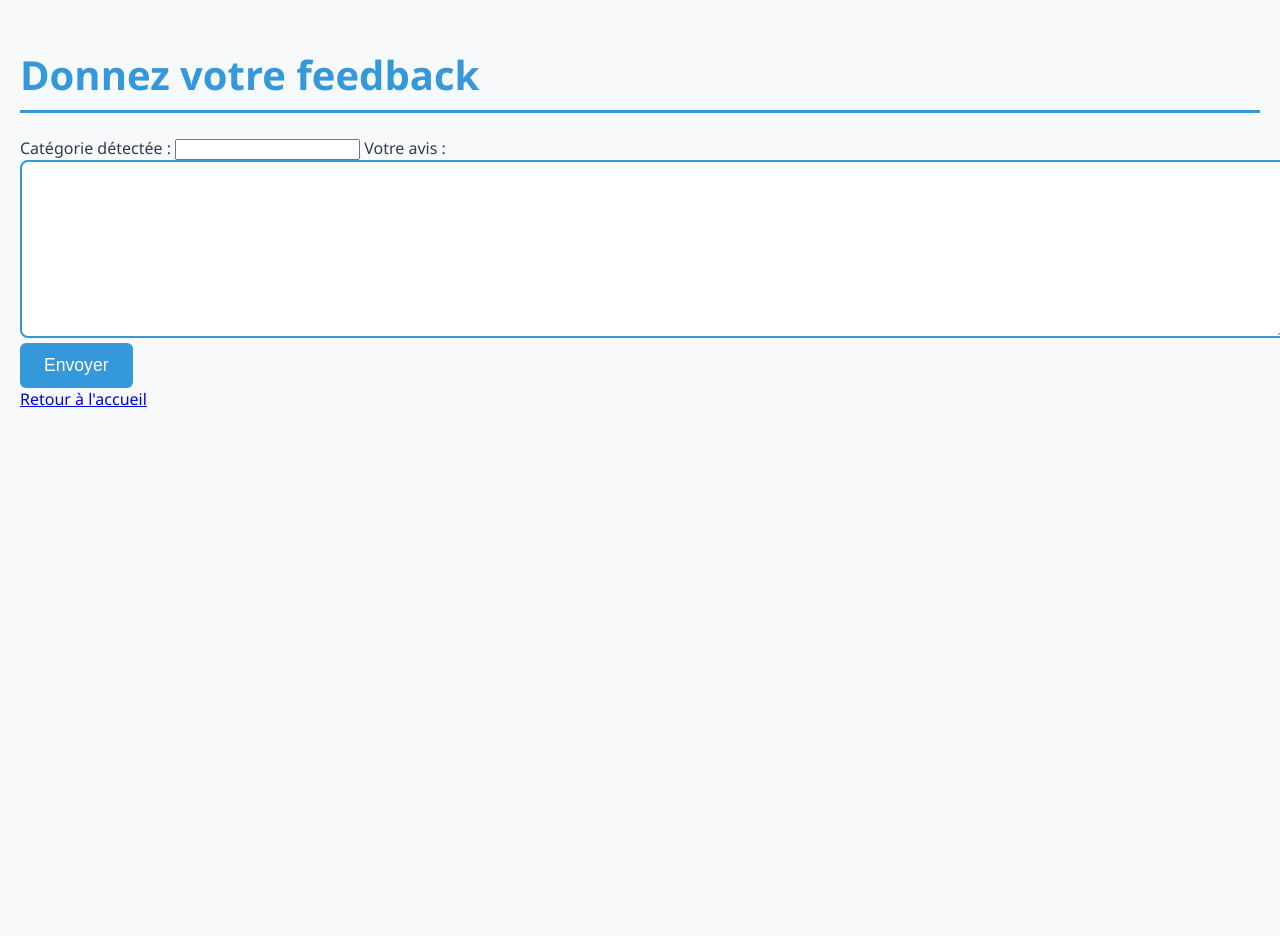
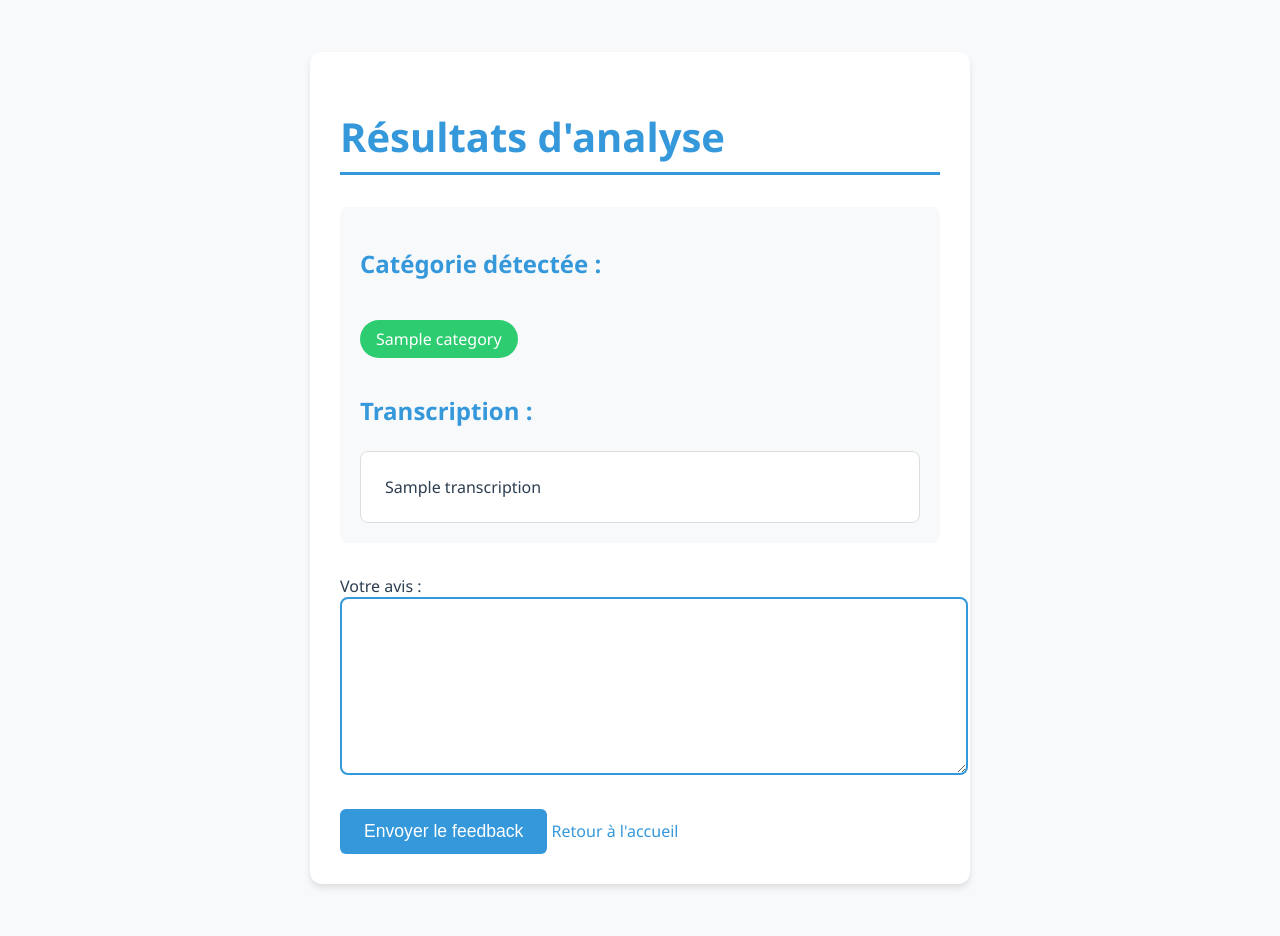
Before and after one commit to basamba1990/pitch_spotbulle, a Flask app: template templates/feedback.html in a window 1280 px wide. Before the commit the page ends 407 px from the top, so only its background shows below. Run offline with Flask 3, Linux system fonts and the light colour scheme; the template is opened without the code that fills it: most values are stand-ins (such as "Sample title", 1, 10 or a date in 2020).

Commit message:
Update feedback.html

```diff
--- a/templates/feedback.html
+++ b/templates/feedback.html
@@ -3,20 +3,34 @@
 <head>
     <meta charset="UTF-8">
     <meta name="viewport" content="width=device-width, initial-scale=1.0">
-    <title>Feedback</title>
+    <title>Feedback - Spot Bulle</title>
     <link rel="stylesheet" href="{{ url_for('static', filename='styles.css') }}">
 </head>
 <body>
-    <h1>Donnez votre feedback</h1>
-    <form action="{{ url_for('feedback_page') }}" method="post">
-        <label for="category">Catégorie détectée :</label>
-        <input type="text" id="category" name="category" readonly value="{{ request.args.get('category', '') }}">
+    <div class="container feedback-container">
+        <h1>Résultats d'analyse</h1>
 
-        <label for="feedback">Votre avis :</label>
-        <textarea id="feedback" name="feedback" required></textarea>
+        <div class="results">
+            <h2>Catégorie détectée :</h2>
+            <div class="category-badge">{{ category }}</div>
 
-        <button type="submit">Envoyer</button>
-    </form>
-    <a href="{{ url_for('index') }}">Retour à l'accueil</a>
+            <h2>Transcription :</h2>
+            <div class="transcription-box">{{ transcription }}</div>
+        </div>
+
+        <form action="{{ url_for('handle_feedback') }}" method="POST">
+            <input type="hidden" name="category" value="{{ category }}">
+
+            <div class="form-group">
+                <label for="feedback">Votre avis :</label>
+                <textarea id="feedback" name="feedback" required></textarea>
+            </div>
+
+            <div class="button-group">
+                <button type="submit" class="cta-button">Envoyer le feedback</button>
+                <a href="{{ url_for('index') }}" class="back-button">Retour à l'accueil</a>
+            </div>
+        </form>
+    </div>
 </body>
 </html>
```
